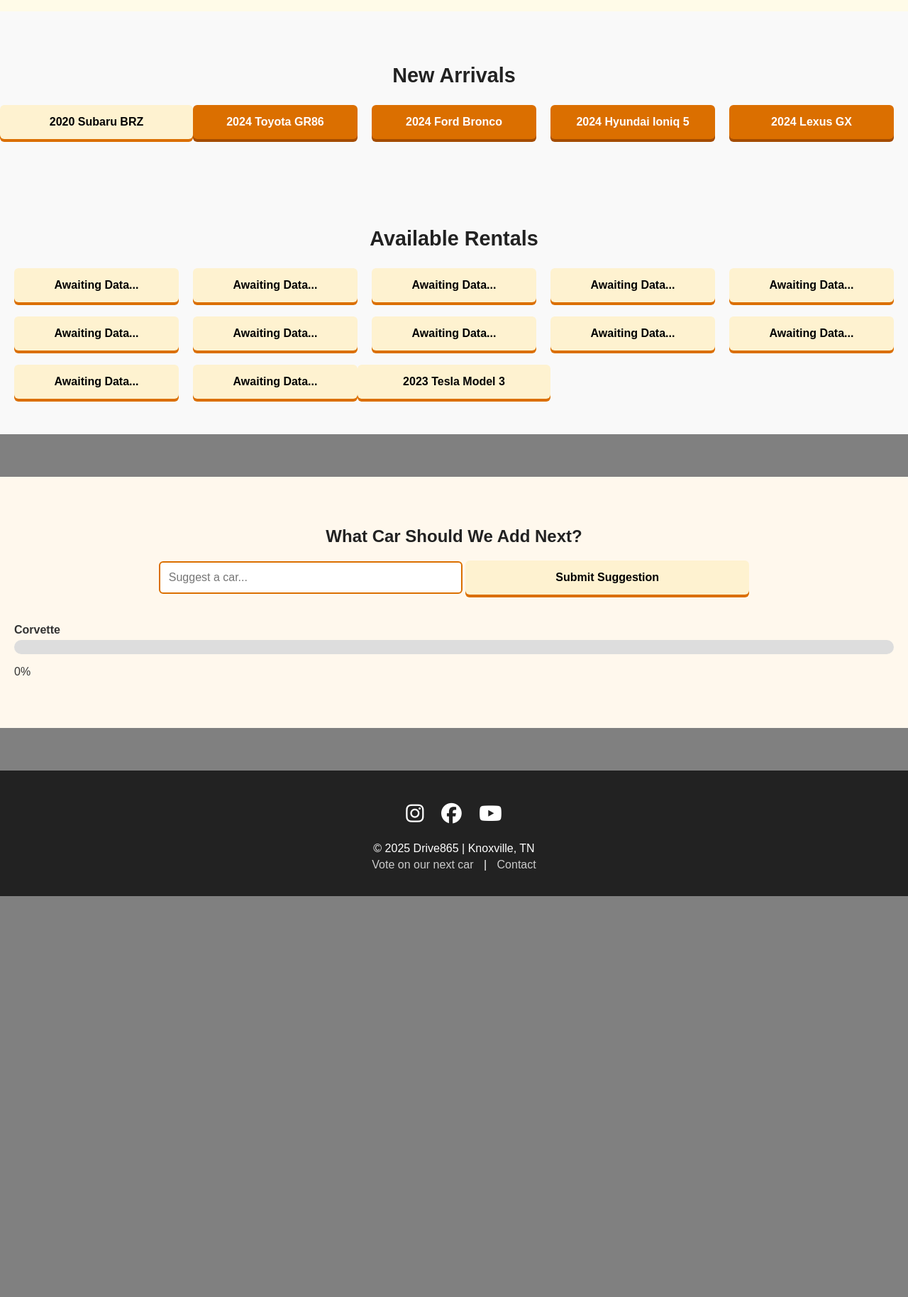
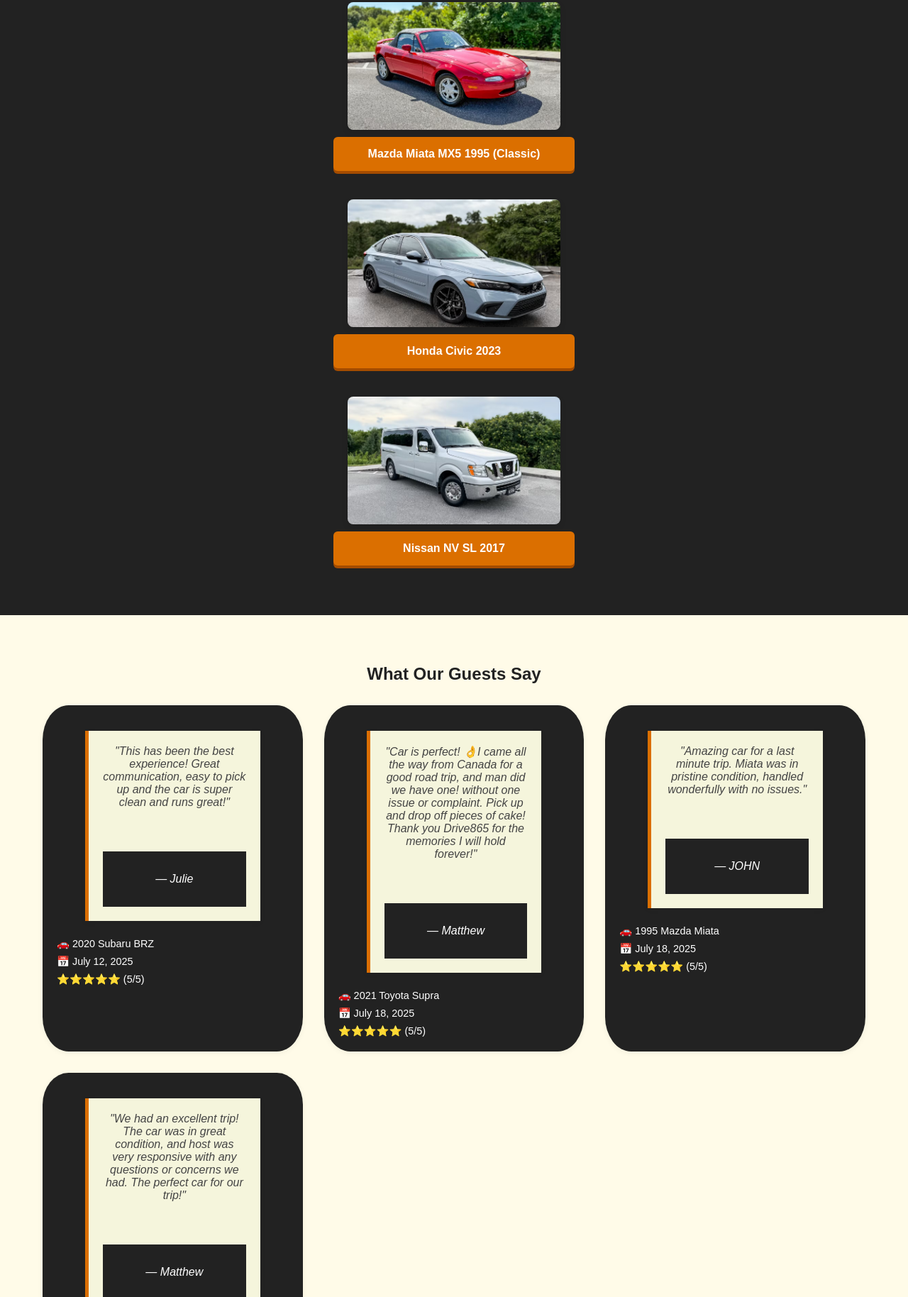
Before and after one commit to chromafella/D865, a plain HTML site: page index.html in a window 1280 px wide. Shown: the part 972-2800 px from the top of the page at 71% size. Before the commit the page ends 2235 px from the top, so only its background shows below. Drawn offline with Linux system fonts and the light colour scheme; no server answers.

Commit message:
Updating to v7.25.25.0.3

```diff
--- a/index.html
+++ b/index.html
@@ -19,74 +19,130 @@
         <span class="tagline">Iconic Turo Rentals of East TN</span>
       </div>
     </a>
-    <nav>
-      <a href="index.html">Home</a>
-      <a href="cars.html">Cars</a>
-      <a href="vote.html">Poll</a>
-      <a href="https://turo.com/us/en/drivers/34704063">Turo</a>
-    </nav>
+</header>
+
+<div id="navbar">
+        <a href="index.html">Home</a>
+        <a href="cars.html">Cars</a>
+        <a href="https://turo.com/us/en/drivers/34704063">Turo</a>
   </div>
-</header>
 
 
   <main>
   <section class="turo-credibility">
     <div class="container">
-      <img src="images/turologo.png" alt="turo logo" style="max-width: 100px; max-height: 100px;">
-  <h2>🏆 All-Star Host on Turo</h2>
+      <img src="images/turologo.png" alt="turo logo" style="max-width: 180px; max-height: 120px;">
+  <h1>We're an All-Star Host on Turo</h1>
   <img src="images/turo-profile.png" alt="Drive865 Turo All-Star Host Profile" class="turo-badge" />
-  <p class="turo-note">We're proud to be an All-Star Host on Turo with a 5-star average rating from dozens of happy renters!</p>
+  <p class="turo-note">We're proud to be an All-Star Host on Turo with a 5-star rating from 100 happy guests!</p>
   <a href="https://turo.com/us/en/drivers/34704063" target="_blank" class="pretty-button">View Our Turo Profile</a>
   </div>
 </section>
-<section class="reviews">
-  <div class="container">
-  <h2>🌟 What Our Guests Say</h2>
-  <div class="review-grid">
-    <blockquote>"Car was spotless and the pickup was so smooth. 10/10!" – Amanda B.</blockquote>
-    <blockquote>"One of the best hosts I've rented from. Highly recommended." – Chris J.</blockquote>
-    <blockquote>"Drive865 made our Knoxville trip amazing." – Emily T.</blockquote>
-  </div>
-  <a href="https://turo.com/us/en/drivers/your-profile-link" target="_blank" class="pretty-button">Book on Turo</a>
-
-</section>
-
 
       <!-- New Arrivals Section -->
   <section class="new-arrivals">
     <h2>New Arrivals</h2>
     <div class="button-grid">
-      <a href="https://turo.com/us/en/car-rental/united-states/maryville-tn/subaru/brz/2598717?endDate=07%2F24%2F2025&endTime=20%3A30&startDate=07%2F21%2F2025&startTime=10%3A00" target="_blank" class="pretty-button">
-  2020 Subaru BRZ
-</a>
-      <button class="pretty-button highlight">2024 Toyota GR86</button>
-      <button class="pretty-button highlight">2024 Ford Bronco</button>
-      <button class="pretty-button highlight">2024 Hyundai Ioniq 5</button>
-      <button class="pretty-button highlight">2024 Lexus GX</button>
+    <div class="car-button-with-image">
+  <img src="images/mx5.jpg" alt="95mx5">
+  <a href="https://turo.com/us/en/car-rental/united-states/maryville-tn/mazda/miata/3211941" class="pretty-button highlight" target="_blank">
+    Mazda Miata MX5 1995 (Classic)
+  </a>
+</div>
+      <div class="car-button-with-image">
+  <img src="images/23civic.jpg" alt="23civic">
+  <a href="https://turo.com/us/en/car-rental/united-states/maryville-tn/honda/civic/3183327" class="pretty-button highlight" target="_blank">
+    Honda Civic 2023
+  </a>
+</div>
+      <div class="car-button-with-image">
+  <img src="images/17nv.jpg" alt="17nissan">
+  <a href="https://turo.com/us/en/car-rental/united-states/maryville-tn/nissan/nv/3279423" class="pretty-button highlight" target="_blank">
+    Nissan NV SL 2017
+  </a>
+</div>
     </div>
   </section>
+
+
+<section class="reviews">
+  <div class="container">
+  <h1>What Our Guests Say</h1>
+  <div class="review-grid">
+  <div class="review-card">
+    <blockquote>
+      "This has been the best experience! Great communication, easy to pick up and the car is super clean and runs great!"
+      <footer>— Julie</footer>
+    </blockquote>
+    <div class="car-name">🚗 2020 Subaru BRZ</div>
+    <div class="review-date">📅 July 12, 2025</div>
+    <div class="review-date">⭐⭐⭐⭐⭐ (5/5)</div>
+  </div>
+
+  <div class="review-card">
+    <blockquote>
+      "Car is perfect! 👌I came all the way from Canada for a good road trip, and man did we have one! without one issue or complaint.
+      Pick up and drop off pieces of cake! Thank you Drive865 for the memories I will hold forever!"
+      <footer>— Matthew</footer>
+    </blockquote>
+    <div class="car-name">🚗 2021 Toyota Supra</div>
+    <div class="review-date">📅 July 18, 2025</div>
+    <div class="review-date">⭐⭐⭐⭐⭐ (5/5)</div>
+  </div>
+  <div class="review-card">
+    <blockquote>
+      "Amazing car for a last minute trip. Miata was in pristine condition, handled wonderfully with no issues."
+      <footer>— JOHN</footer>
+    </blockquote>
+    <div class="car-name">🚗 1995 Mazda Miata</div>
+    <div class="review-date">📅 July 18, 2025</div>
+    <div class="review-date">⭐⭐⭐⭐⭐ (5/5)</div>
+  </div>
+  <div class="review-card">
+    <blockquote>
+      "We had an excellent trip! The car was in great condition, and host was very responsive with any questions or concerns we had. The perfect car for our trip!"
+      <footer>— Matthew</footer>
+    </blockquote>
+    <div class="car-name">🚗 2013 Toyota FJ Cruiser</div>
+    <div class="review-date">📅 May 7, 2025</div>
+    <div class="review-date">⭐⭐⭐⭐⭐ (5/5)</div>
+  </div>
+  <!-- Add more .review-card entries here -->
+</div>
+<br><br>
+
+  <a href="https://turo.com/us/en/drivers/your-profile-link" target="_blank" class="pretty-button">Book on Turo</a>
+
+</section>
+
   <!-- All Rentals Section -->
   <section class="car-options">
-    <h2>Available Rentals</h2>
+    <h2>All Available Rentals</h2>
     <div class="button-grid">
-      <button class="pretty-button" data-vote="Corvette">Awaiting Data...</button>
-      <button class="pretty-button" data-vote="Corvette">Awaiting Data...</button>
-      <button class="pretty-button" data-vote="Corvette">Awaiting Data...</button>
-      <button class="pretty-button" data-vote="Corvette">Awaiting Data...</button>
-      <button class="pretty-button" data-vote="Corvette">Awaiting Data...</button>
-      <button class="pretty-button" data-vote="Corvette">Awaiting Data...</button>
-      <button class="pretty-button" data-vote="Corvette">Awaiting Data...</button>
-      <button class="pretty-button" data-vote="Corvette">Awaiting Data...</button>
-      <button class="pretty-button" data-vote="Corvette">Awaiting Data...</button>
-      <button class="pretty-button" data-vote="Corvette">Awaiting Data...</button>
-      <button class="pretty-button" data-vote="Corvette">Awaiting Data...</button>
-      <button class="pretty-button" data-vote="Corvette">Awaiting Data...</button>
-      <a href="https://turo.com/us/en/car-rental/united-states/tesla/model-3/1234567" target="_blank" class="pretty-button">
-  2023 Tesla Model 3
+      <a href="cars.html" target="_blank" class="pretty-button">
+  View Available Cars
+</a><!--
+      <a href="https://turo.com/us/en/car-rental/united-states/maryville-tn/toyota/supra/3096859?endDate=07%2F30%2F2025&endTime=13%3A00&startDate=07%2F27%2F2025&startTime=21%3A00" target="_blank" class="pretty-button">
+  Toyota Supra 2021
 </a>
-
+      <a href="https://turo.com/us/en/suv-rental/united-states/maryville-tn/toyota/fj-cruiser/3104600" target="_blank" class="pretty-button">
+  Toyota FJ Cruiser 2013
+</a>
+      <a href="https://turo.com/us/en/car-rental/united-states/maryville-tn/honda/odyssey/3146147" target="_blank" class="pretty-button">
+  Honda Odyssey 2023
+</a>
+      <a href="https://turo.com/us/en/car-rental/united-states/maryville-tn/honda/civic/3183327" target="_blank" class="pretty-button">
+  Honda Civic 2023
+</a>
+      <a href="https://turo.com/us/en/car-rental/united-states/maryville-tn/mazda/miata/3211941" target="_blank" class="pretty-button">
+  Mazda Miata 1995
+</a>
+      <a href="https://turo.com/us/en/car-rental/united-states/maryville-tn/nissan/nv/3279423" target="_blank" class="pretty-button">
+  Nissan NV 2017
+</a>
     </div>
   </section>
+  -->
 
 <!-- Poll at the Bottom -->
 <section class="poll">
--- a/styles.css
+++ b/styles.css
@@ -128,6 +128,30 @@ header nav a {
 
 header nav a:hover {
   text-decoration: underline;
+}
+
+#navbar {
+    padding: 2%;
+    overflow: hidden;
+    background-color: beige;
+    border-bottom: 15px solid orange;
+}
+
+#navbar a {
+    font-size: 16pt;
+    font-weight: bold;
+    float: none;
+    justify-content: center;
+    color: black;
+    text-align: center;
+    padding: 14px 16px;
+    text-decoration: none;
+}
+
+#navbar a:hover {
+    background-color: orange;
+    border-radius: 6px;
+    color: #222222;
 }
 
 /* Footer */
@@ -298,17 +322,19 @@ footer a:hover {
 .car-options, .new-arrivals {
   padding: 50px 20px;
   text-align: center;
-  background-color: #f9f9f9;
+  color: white;
+  background-color: #222222;
 }
 
 .car-options h2, .new-arrivals h2 {
-  font-size: 1.8rem;
-  margin-bottom: 25px;
+  font-size: 2.6rem;
+  margin-bottom: 70px;
+  color: white;
 }
 
 .button-grid {
   display: grid;
-  grid-template-columns: repeat(auto-fit, minmax(220px, 1fr));
+  grid-template-columns: repeat(justify-content, minmax(220px, 1fr));
   gap: 20px;
   justify-items: center;
 }
@@ -324,7 +350,26 @@ footer a:hover {
   box-shadow: 0 2px 0 #a44c00;
 }
 
-.poll {
+.car-button-with-image {
+  display: flex;
+  flex-direction: column;
+  align-items: center;
+  width: 100%;
+  max-width: 300px;
+  margin-bottom: 20px;
+}
+
+.car-button-with-image img {
+  width: 100%;
+  height: auto;
+  border-radius: 8px;
+  margin-bottom: 10px;
+  box-shadow: 0 4px 10px rgba(0,0,0,0.1);
+}
+
+
+.poll, .poll h2 {
+  color: black;
   padding: 50px 20px;
   text-align: center;
   background-color: #fff8ed;
@@ -361,7 +406,7 @@ footer a:hover {
 
 .turo-credibility img.turo-badge {
   height: 100px;
-  max-width: 500px;
+  max-width: 600px;
   border-radius: 8px;
   margin: 20px auto;
   box-shadow: 0 4px 10px rgba(0,0,0,0.1);
@@ -382,16 +427,37 @@ footer a:hover {
 
 .review-grid {
   display: grid;
-  grid-template-columns: repeat(auto-fit, minmax(250px, 1fr));
-  gap: 20px;
+  grid-template-columns: repeat(auto-fit, minmax(300px, 1fr));
+  gap: 30px;
   margin-top: 30px;
 }
 
+
 .review-grid blockquote {
-  background: #fff;
+  background: beige;
   padding: 20px;
   border-left: 5px solid #db6f00;
   box-shadow: 0 2px 8px rgba(0,0,0,0.05);
   font-style: italic;
   color: #444;
 }
+
+.review-card {
+  background: #222222;
+  padding: 20px;
+  border-radius: 10%;
+  box-shadow: 0 2px 8px rgba(0,0,0,0.05);
+  font-style: italic;
+  color: #444;
+  display: flex;
+  flex-direction: column;
+  align-items: flex-start;
+}
+
+.review-card .car-name,
+.review-card .review-date {
+  font-style: normal;
+  font-size: 0.9rem;
+  color: white;
+  margin-top: 8px;
+}
```
Also changed, not shown: cars.html (+72 -22 lines), images/17nv.jpg (added), images/23civic.jpg (added), images/mx5.jpg (added).
